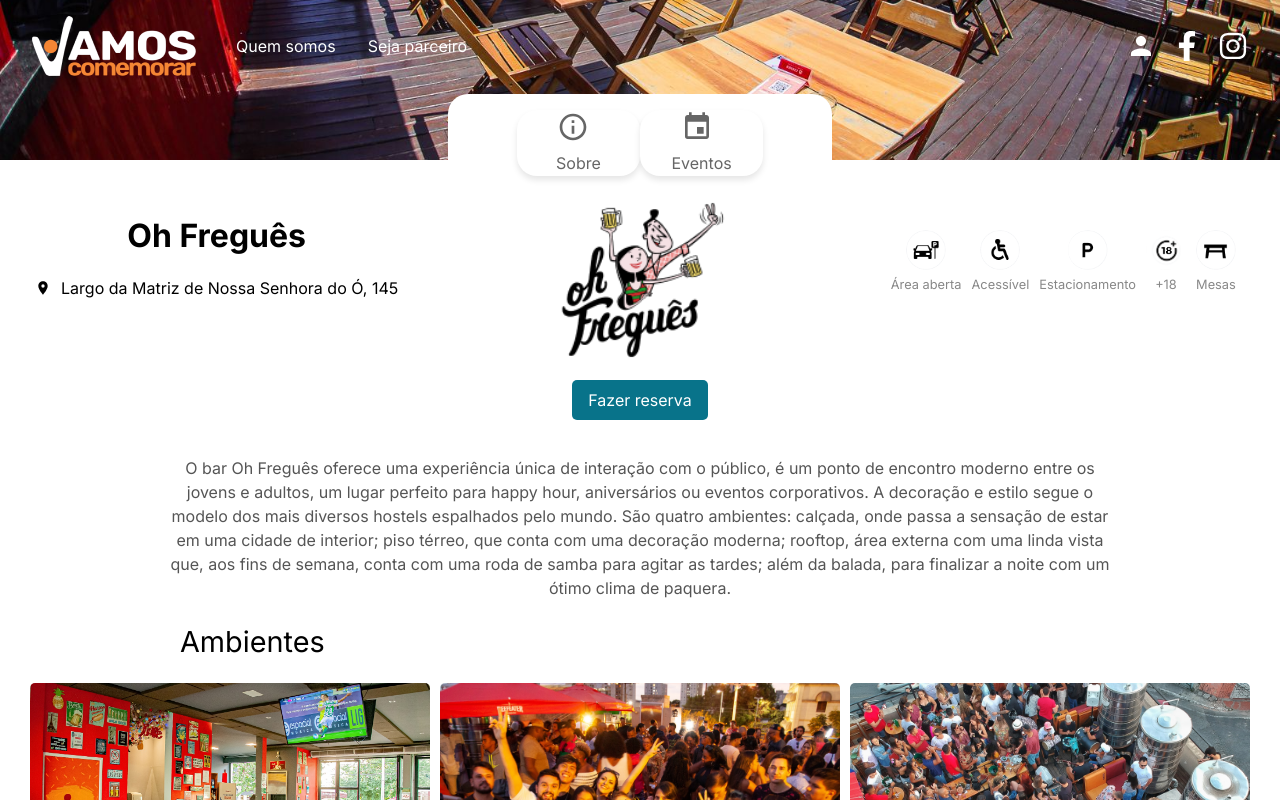
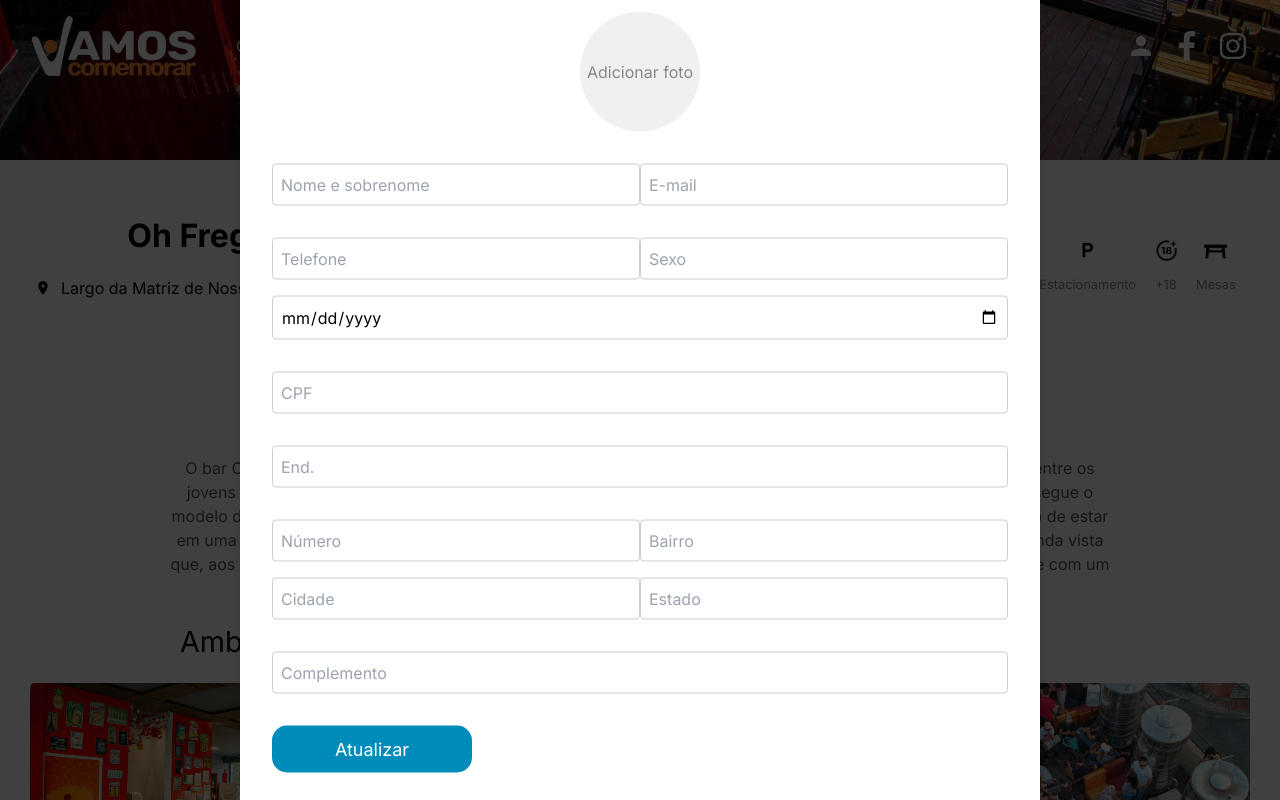
Before and after one commit to jeffinho-ns/Vamos-Comemorar, a Next.js app: page /ohfregues in a window 1280 px wide. Both pictures are taken after a click on the button "Fazer reserva". Shown: the part 440-1240 px from the top of the page. Built offline with nearby package versions, Linux system fonts and the light colour scheme.

Commit message:
Add modal de criar perfil

```diff
--- /dev/null
+++ b/app/components/profile/profile.jsx
@@ -0,0 +1,182 @@
+// profile.js
+
+import React, { useState } from "react";
+import Modal from "react-modal";
+import styles from "./profile.module.scss";
+
+const Profile = ({ isOpen, onRequestClose }) => {
+  const [profile, setProfile] = useState({
+    nome: "",
+    email: "",
+    telefone: "",
+    sexo: "",
+    nascimento: "",
+    cpf: "",
+    endereco: "",
+    numero: "",
+    bairro: "",
+    cidade: "",
+    estado: "",
+    complemento: "",
+    foto: null, // novo estado para a foto
+  });
+
+  const handleChange = (e) => {
+    const { name, value } = e.target;
+    setProfile({ ...profile, [name]: value });
+  };
+
+  const handleFotoChange = (e) => {
+    const file = e.target.files[0];
+    if (file) {
+      const reader = new FileReader();
+      reader.onloadend = () => {
+        setProfile({ ...profile, foto: reader.result });
+      };
+      reader.readAsDataURL(file);
+    }
+  };
+
+  const handleSubmit = (e) => {
+    e.preventDefault();
+    console.log(profile);
+    // Process the form submission
+    // Exemplo de envio para o backend:
+    // enviarDadosParaBackend(profile);
+  };
+
+  return (
+    <Modal
+      isOpen={isOpen}
+      onRequestClose={onRequestClose}
+      className={styles.modal}
+      overlayClassName={styles.overlay}
+    >
+      <div className={styles.modalContent}>
+        <div className={styles.header}>
+          <div className={styles.profilePicContainer}>
+            <label htmlFor="fotoInput" className={styles.profilePic}>
+              <input
+                type="file"
+                id="fotoInput"
+                accept="image/*"
+                onChange={(e) => handleFotoChange(e)}
+                style={{ display: 'none' }}
+              />
+              {profile.foto ? (
+                <img src={profile.foto} alt="Foto de perfil" className={styles.profilePicImage} />
+              ) : (
+                'Adicionar foto'
+              )}
+            </label>
+          </div>
+        </div>
+        <form className={styles.profileForm} onSubmit={handleSubmit}>
+          <div className={styles.formRow}>
+            <input
+              type="text"
+              name="nome"
+              placeholder="Nome e sobrenome"
+              value={profile.nome}
+              onChange={handleChange}
+            />
+            <input
+              type="email"
+              name="email"
+              placeholder="E-mail"
+              value={profile.email}
+              onChange={handleChange}
+            />
+          </div>
+          <div className={styles.formRow}>
+            <input
+              type="text"
+              name="telefone"
+              placeholder="Telefone"
+              value={profile.telefone}
+              onChange={handleChange}
+            />
+            <input
+              type="text"
+              name="sexo"
+              placeholder="Sexo"
+              value={profile.sexo}
+              onChange={handleChange}
+            />
+            <input
+              type="date"
+              name="nascimento"
+              placeholder="Nascimento"
+              value={profile.nascimento}
+              onChange={handleChange}
+            />
+          </div>
+          <div className={styles.formRow}>
+            <input
+              type="text"
+              name="cpf"
+              placeholder="CPF"
+              value={profile.cpf}
+              onChange={handleChange}
+            />
+          </div>
+          <div className={styles.formRow}>
+            <input
+              type="text"
+              name="endereco"
+              placeholder="End."
+              value={profile.endereco}
+              onChange={handleChange}
+            />
+          </div>
+          <div className={styles.formRow}>
+            <input
+              type="text"
+              name="numero"
+              placeholder="Número"
+              value={profile.numero}
+              onChange={handleChange}
+            />
+            <input
+              type="text"
+              name="bairro"
+              placeholder="Bairro"
+              value={profile.bairro}
+              onChange={handleChange}
+            />
+            <input
+              type="text"
+              name="cidade"
+              placeholder="Cidade"
+              value={profile.cidade}
+              onChange={handleChange}
+            />
+            <input
+              type="text"
+              name="estado"
+              placeholder="Estado"
+              value={profile.estado}
+              onChange={handleChange}
+            />
+          </div>
+          <div className={styles.formRow}>
+            <input
+              type="text"
+              name="complemento"
+              placeholder="Complemento"
+              value={profile.complemento}
+              onChange={handleChange}
+            />
+          </div>
+          <div className={styles.formRow}>
+            <button type="submit" className={styles.updateButton}>
+              Atualizar
+            </button>
+          </div>
+        </form>
+      </div>
+    </Modal>
+  );
+};
+
+export default Profile;
--- /dev/null
+++ b/app/components/profile/profile.module.scss
@@ -0,0 +1,110 @@
+// profile.module.scss
+
+.modal {
+    position: fixed;
+    top: 50%;
+    left: 50%;
+    transform: translate(-50%, -50%);
+    width: 90%;
+    max-width: 800px;
+    background: white;
+    border-radius: 8px;
+    box-shadow: 0 4px 8px rgba(0, 0, 0, 0.1);
+    display: flex;
+    flex-direction: column;
+    align-items: center;
+  }
+
+  .overlay {
+    position: fixed;
+    top: 0;
+    left: 0;
+    right: 0;
+    bottom: 0;
+    background: rgba(0, 0, 0, 0.75);
+    z-index: 1000;
+  }
+
+  .modalContent {
+    width: 100%;
+    padding: 2rem;
+    box-sizing: border-box;
+  }
+
+  .header {
+    display: flex;
+    justify-content: center;
+    margin-bottom: 2rem;
+  }
+
+  .profilePicContainer {
+    position: relative;
+    width: 120px;
+    height: 120px;
+    border-radius: 50%;
+    overflow: hidden;
+    background: #f0f0f0;
+    display: flex;
+    justify-content: center;
+    align-items: center;
+    cursor: pointer;
+  }
+
+  .profilePic {
+    display: flex;
+    justify-content: center;
+    align-items: center;
+    width: 100%;
+    height: 100%;
+    font-size: 16px;
+    color: #888;
+    position: relative;
+  }
+
+  .profilePicImage {
+    width: 100%;
+    height: 100%;
+    object-fit: cover;
+    border-radius: 50%;
+  }
+
+  .profileForm {
+    width: 100%;
+  }
+
+  .formRow {
+    display: flex;
+    flex-wrap: wrap;
+    justify-content: space-between;
+    margin-bottom: 1rem;
+  }
+
+  .formRow input {
+    flex: 1;
+    min-width: 45%;
+    padding: 0.5rem;
+    margin-bottom: 1rem;
+    border: 1px solid #ccc;
+    border-radius: 4px;
+  }
+
+  .formRow input[type="date"] {
+    min-width: 30%;
+  }
+
+  .updateButton {
+    background-color: #008cba;
+    color: white;
+    padding: 10px 20px;
+    border: none;
+    cursor: pointer;
+    font-size: 18px;
+    border-radius: 15px;
+    width: 100%;
+    max-width: 200px;
+    align-self: center;
+  }
+
+  .updateButton:hover {
+    background-color: #005bb5;
+  }
--- a/app/ohfregues/page.tsx
+++ b/app/ohfregues/page.tsx
@@ -9,6 +9,7 @@
 import "react-multi-carousel/lib/styles.css";
 import styles from "./ohfregues.module.scss";
 import Programacao from "../components/programacao/programacao";
+import Profile from "../components/profile/profile"; // Certifique-se de que o caminho está correto
 
 import newImg1 from "@/app/assets/ohfregues/ambiente-1.jpg";
 import newImg2 from "@/app/assets/ohfregues/ambiente-2.jpg";
@@ -32,16 +33,18 @@
 import icon4 from "@/app/assets/icones/18.png";
 import icon5 from "@/app/assets/icones/mesa.png";
 
+import Modal from 'react-modal';
+
 const Ohfregues = () => {
   const [showDescription, setShowDescription] = useState(true);
+  const [modalIsOpen, setModalIsOpen] = useState(false);
 
   const toggleContent = (content) => {
-    if (content === "sobre") {
-      setShowDescription(true);
-    } else if (content === "eventos") {
-      setShowDescription(false);
-    }
+    setShowDescription(content === "sobre");
   };
+
+  const openModal = () => setModalIsOpen(true);
+  const closeModal = () => setModalIsOpen(false);
 
   return (
     <>
@@ -91,29 +94,30 @@
           <div className={styles.rightColumn}>
             <div className={styles.iconContainer}>
               <div className={styles.iconItem}>
-                <Image src={icon1} width={40} height={40} />
+                <Image src={icon1} width={40} height={40} alt="Área aberta" />
                 <p className={styles.iconTitle}>Área aberta</p>
               </div>
               <div className={styles.iconItem}>
-                <Image src={icon2} width={40} height={40} />
+                <Image src={icon2} width={40} height={40} alt="Acessível" />
                 <p className={styles.iconTitle}>Acessível</p>
               </div>
               <div className={styles.iconItem}>
-                <Image src={icon3} width={40} height={40} />
+                <Image src={icon3} width={40} height={40} alt="Estacionamento" />
                 <p className={styles.iconTitle}>Estacionamento</p>
               </div>
               <div className={styles.iconItem}>
-                <Image src={icon4} width={40} height={40} />
+                <Image src={icon4} width={40} height={40} alt="+18" />
                 <p className={styles.iconTitle}>+18</p>
               </div>
               <div className={styles.iconItem}>
-                <Image src={icon5} width={40} height={40} />
+                <Image src={icon5} width={40} height={40} alt="Mesas" />
                 <p className={styles.iconTitle}>Mesas</p>
               </div>
             </div>
           </div>
         </div>
-        <button className={styles.reserveButton}>Fazer reserva</button>
+        <button onClick={openModal} className={styles.reserveButton}>Fazer reserva</button>
+        <Profile isOpen={modalIsOpen} onRequestClose={closeModal} />
       </div>
 
       <p className={styles.barDescription}>
```
